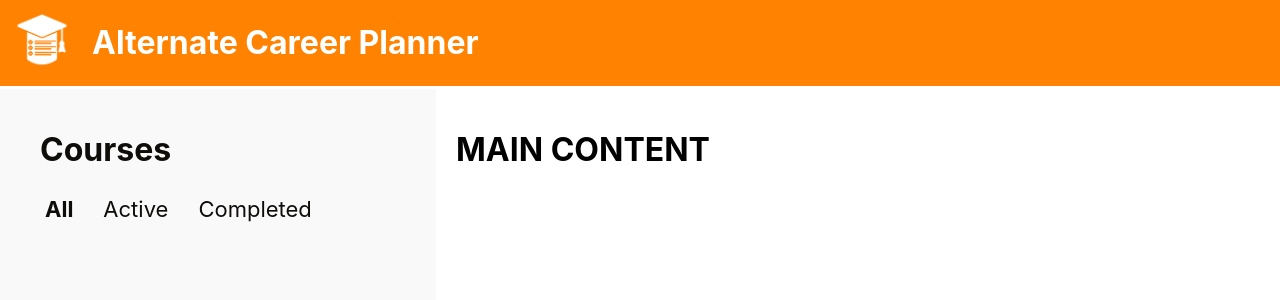
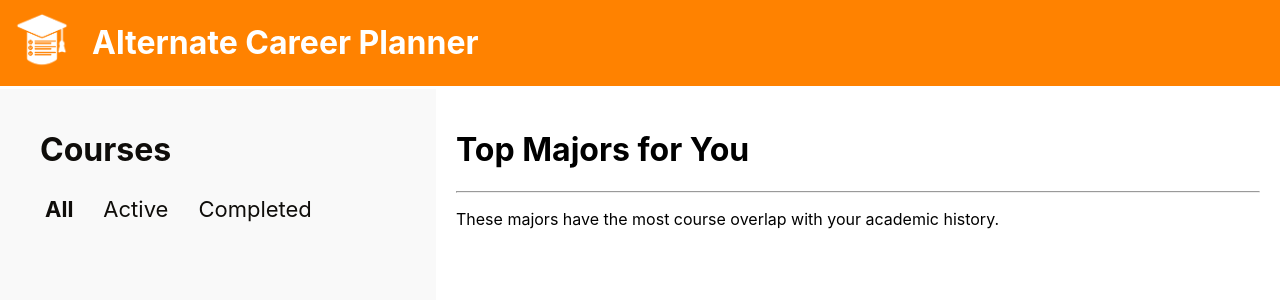
Before and after one commit to ryandperry/Alternate-Career-Planner, a React (Create React App) app in the folder alternate-career-planner/: page /course_history in a window 1280 px wide. Shown: the top 300 px of the page. Built offline with nearby package versions, Linux system fonts and the light colour scheme; the HTML template or start-up script is replaced by a standard one.

Commit message:
#42 minor modifications

```diff
--- a/alternate-career-planner/src/views/CourseHistoryView/CourseHistory.js
+++ b/alternate-career-planner/src/views/CourseHistoryView/CourseHistory.js
@@ -65,7 +65,12 @@ const CourseHistoryView = () => {
             </div>
 
             <div className="mainContent">
-                <h1>MAIN CONTENT</h1>
+                <h1>Top Majors for You</h1>
+                <hr class="solid"></hr>
+                <p>
+                    These majors have the most course overlap with your
+                    academic history.
+                </p>
             </div>
 
         </div>
```
